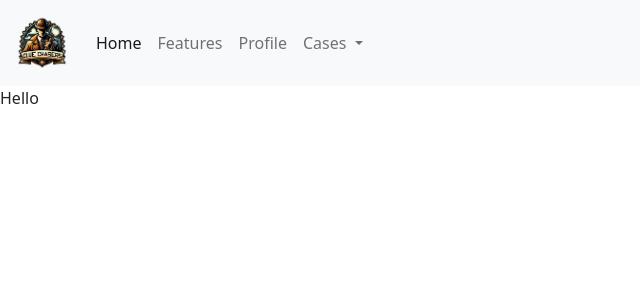
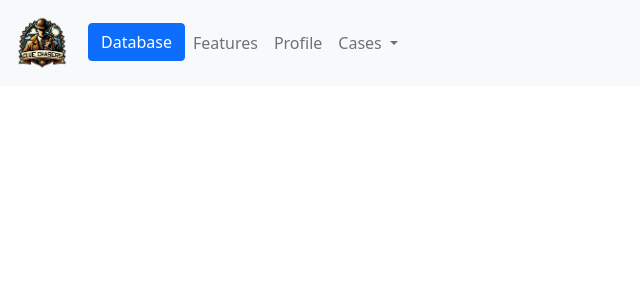
Before and after one commit to AndersH82/Clue-Chasers, a Django app: page / in a window 1280 px wide. Shown: the top 300 px of the page, without its empty margins (0-640 px from the left). Run offline with Django 5.2, Linux system fonts and the light colour scheme; parts of the project's set-up code (start-up, migrations or seed data) failed here and were passed over; some libraries are stand-ins or nearby versions.

Commit message:
add sidebar and button link on navbar

```diff
--- a/clue_chasers/models.py
+++ b/clue_chasers/models.py
@@ -3,9 +3,9 @@ from django.contrib.auth.models import User
 
 class Profile(models.Model):
     user = models.OneToOneField(User, on_delete=models.CASCADE)
-
-    avatar = models.ImageField(default='default.jpg', upload_to='profile_images')
-    bio = models.TextField()
+    bio = models.TextField(blank=True, null=True)
+    location = models.CharField(max_length=255, blank=True, null=True)
+    birth_date = models.DateField(null=True, blank=True)
 
     def __str__(self):
         return self.user.username
--- a/clue_chasers/settings.py
+++ b/clue_chasers/settings.py
@@ -2,7 +2,7 @@ import os
 from pathlib import Path
 
 # Build paths inside the project like this: BASE_DIR / 'subdir'.
-BASE_DIR = os.path.dirname(os.path.dirname(os.path.abspath(__file__)))
+BASE_DIR = Path(__file__).resolve().parent.parent
 
 
 # Quick-start development settings - unsuitable for production
--- a/clue_chasers/templates/base.html
+++ b/clue_chasers/templates/base.html
@@ -17,7 +17,15 @@
         </nav>
     </header>
     <main>
-        Hello
+        <div class="offcanvas offcanvas-start" data-bs-scroll="true" tabindex="-1" id="offcanvasWithBothOptions" aria-labelledby="offcanvasWithBothOptionsLabel">
+        <div class="offcanvas-header">
+            <h5 class="offcanvas-title" id="offcanvasWithBothOptionsLabel">Database informations</h5>
+            <button type="button" class="btn-close" data-bs-dismiss="offcanvas" aria-label="Close"></button>
+        </div>
+        <div class="offcanvas-body">
+            <p>Database informations</p>
+        </div>
+        </div>
     </main>
     <footer>
         <!-- Footer content -->
--- a/clue_chasers/templates/navbar.html
+++ b/clue_chasers/templates/navbar.html
@@ -11,13 +11,13 @@
     <div class="collapse navbar-collapse" id="navbarNavDropdown">
       <ul class="navbar-nav">
         <li class="nav-item">
-          <a class="nav-link active" aria-current="page" href="#">Home</a>
+          <button class="btn btn-primary" type="button" data-bs-toggle="offcanvas" data-bs-target="#offcanvasWithBothOptions" aria-controls="offcanvasWithBothOptions">Database</button>
         </li>
         <li class="nav-item">
           <a class="nav-link" href="#">Features</a>
         </li>
         <li class="nav-item">
-          <a class="nav-link" href="#">Profile</a>
+          <a class="nav-link" href="/profile">Profile</a>
         </li>
         <li class="nav-item dropdown">
           <a class="nav-link dropdown-toggle" href="#" id="navbarDropdownMenuLink" role="button" data-bs-toggle="dropdown" aria-expanded="false">
```
Also changed, not shown: clue_chasers/templates/home.html (added).
